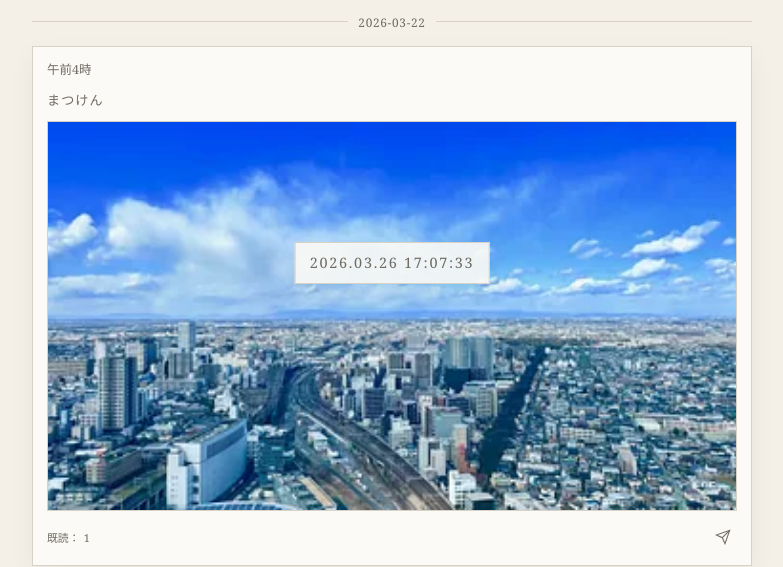
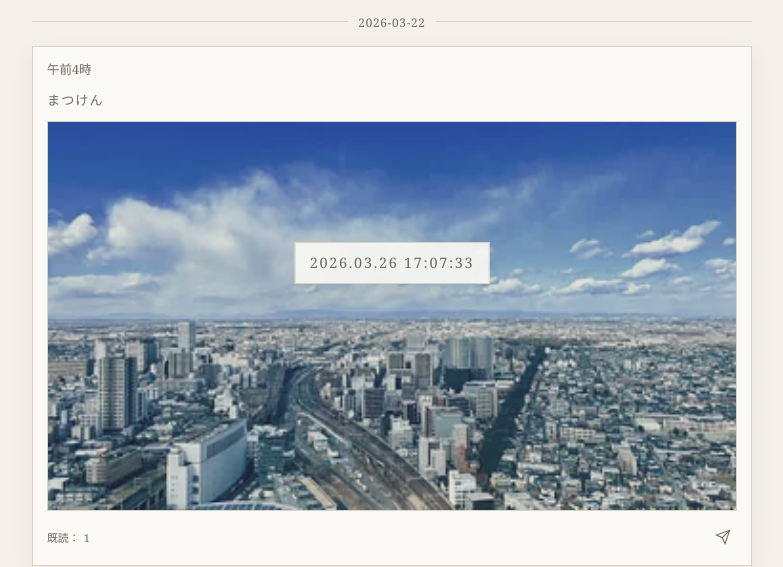
Before and after one commit to kentam1127g/001, a website: page index.html in a window 1280 px wide. Shown: the part 500-1067 px from the top of the page, without its empty margins (248-1031 px from the left). Drawn offline with Linux system fonts and the light colour scheme; no server answers.

Commit message:
Add moody filter to post images
Applies contrast/saturation/sepia/brightness filter for a faded,
atmospheric look. Slightly recovers on hover with a 0.4s transition.

Co-Authored-By: Claude Sonnet 4.6 <noreply@anthropic.com>

```diff
--- a/index.html
+++ b/index.html
@@ -208,6 +208,12 @@
     .entry-media img {
       display: block;
       width: 100%;
+      filter: contrast(0.86) saturate(0.72) sepia(0.14) brightness(0.94);
+      transition: filter 0.4s ease;
+    }
+
+    .entry-media img:hover {
+      filter: contrast(0.93) saturate(0.88) sepia(0.06) brightness(0.98);
     }
 
     .entry-caption {
```
